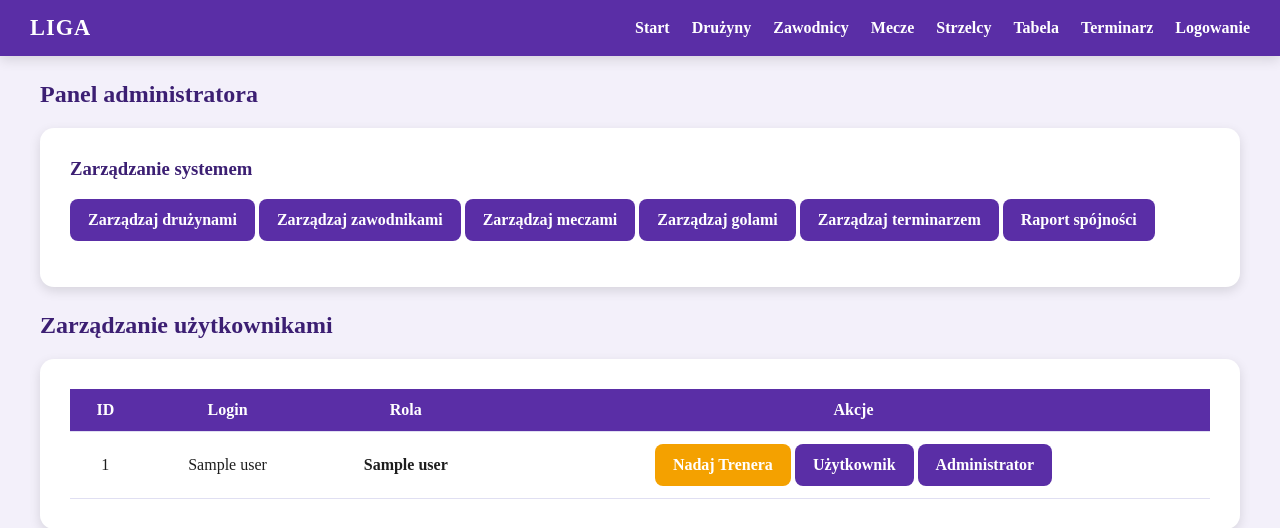
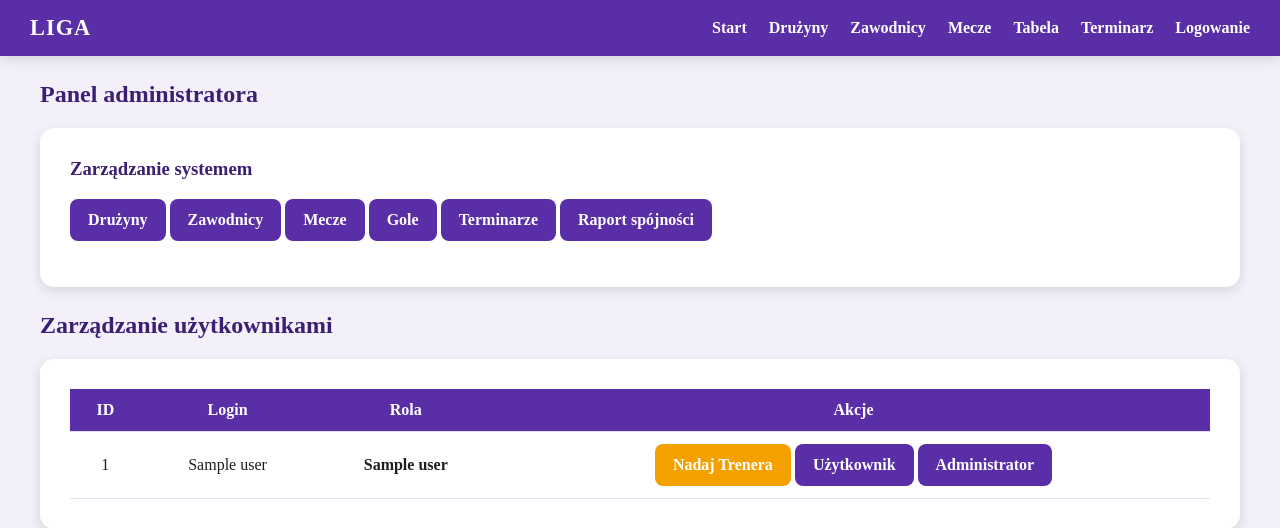
Before and after one commit to KatarzynaAdamskaDev/cloud-application, a Flask app: template templates/admin.html in a window 1280 px wide. Shown: the top 528 px of the page. Run offline with Flask 3, Linux system fonts and the light colour scheme; the template is opened without the code that fills it: most values are stand-ins (such as "Sample title", 1, 10 or a date in 2020).

Commit message:
Update admin.html

```diff
--- a/templates/admin.html
+++ b/templates/admin.html
@@ -18,25 +18,22 @@
         <a href="{{ url_for('druzyny_list') }}">Drużyny</a>
         <a href="{{ url_for('zawodnicy_list') }}">Zawodnicy</a>
         <a href="{{ url_for('mecze_list') }}">Mecze</a>
-        <a href="{{ url_for('strzelcy') }}">Strzelcy</a>
         <a href="{{ url_for('tabela_ligowa') }}">Tabela</a>
         <a href="{{ url_for('terminarz') }}">Terminarz</a>
 
-        {% if not session.get('user_login') %}
-            <a href="{{ url_for('login') }}">Logowanie</a>
-        {% endif %}
-
-        {% if session.get('rola') in ['Trener'] %}
+        {% if session.get('rola') in ['Trener', 'Administrator'] %}
+            <a href="{{ url_for('strzelcy') }}">Strzelcy</a>
             <a class="nav-highlight" href="{{ url_for('trener_select') }}">Panel trenera</a>
         {% endif %}
 
         {% if session.get('rola') == 'Administrator' %}
-            <a href="{{ url_for('admin_panel') }}">Panel admina</a>
-            <a href="{{ url_for('admin_terminarze') }}">Terminarze</a>
+            <a class="nav-highlight" href="{{ url_for('admin_panel') }}">Panel admina</a>
         {% endif %}
 
         {% if session.get('user_login') %}
             <a href="{{ url_for('logout') }}">Wyloguj</a>
+        {% else %}
+            <a href="{{ url_for('login') }}">Logowanie</a>
         {% endif %}
     </div>
 </nav>
@@ -49,11 +46,11 @@
         <h3>Zarządzanie systemem</h3>
 
         <p>
-            <a class="btn" href="{{ url_for('admin_druzyny') }}">Zarządzaj drużynami</a>
-            <a class="btn" href="{{ url_for('admin_zawodnicy') }}">Zarządzaj zawodnikami</a>
-            <a class="btn" href="{{ url_for('admin_mecze') }}">Zarządzaj meczami</a>
-            <a class="btn" href="{{ url_for('admin_gole') }}">Zarządzaj golami</a>
-            <a class="btn" href="{{ url_for('admin_terminarze') }}">Zarządzaj terminarzem</a>
+            <a class="btn" href="{{ url_for('admin_druzyny') }}">Drużyny</a>
+            <a class="btn" href="{{ url_for('admin_zawodnicy') }}">Zawodnicy</a>
+            <a class="btn" href="{{ url_for('admin_mecze') }}">Mecze</a>
+            <a class="btn" href="{{ url_for('admin_gole') }}">Gole</a>
+            <a class="btn" href="{{ url_for('admin_terminarze') }}">Terminarze</a>
             <a class="btn" href="{{ url_for('admin_raport_spojnosc') }}">Raport spójności</a>
         </p>
     </div>
@@ -78,9 +75,17 @@
                     <td>{{ user[1] }}</td>
                     <td><b>{{ user[2] }}</b></td>
                     <td>
-                        <a class="btn-warning btn" href="{{ url_for('promote', uid=user[0], role='Trener') }}">Nadaj Trenera</a>
-                        <a class="btn" href="{{ url_for('promote', uid=user[0], role='Uzytkownik') }}">Użytkownik</a>
-                        <a class="btn" href="{{ url_for('promote', uid=user[0], role='Administrator') }}">Administrator</a>
+                        <a class="btn-warning btn" href="{{ url_for('promote', uid=user[0], role='Trener') }}">
+                            Nadaj Trenera
+                        </a>
+
+                        <a class="btn" href="{{ url_for('promote', uid=user[0], role='Uzytkownik') }}">
+                            Użytkownik
+                        </a>
+
+                        <a class="btn" href="{{ url_for('promote', uid=user[0], role='Administrator') }}">
+                            Administrator
+                        </a>
                     </td>
                 </tr>
                 {% else %}
```
